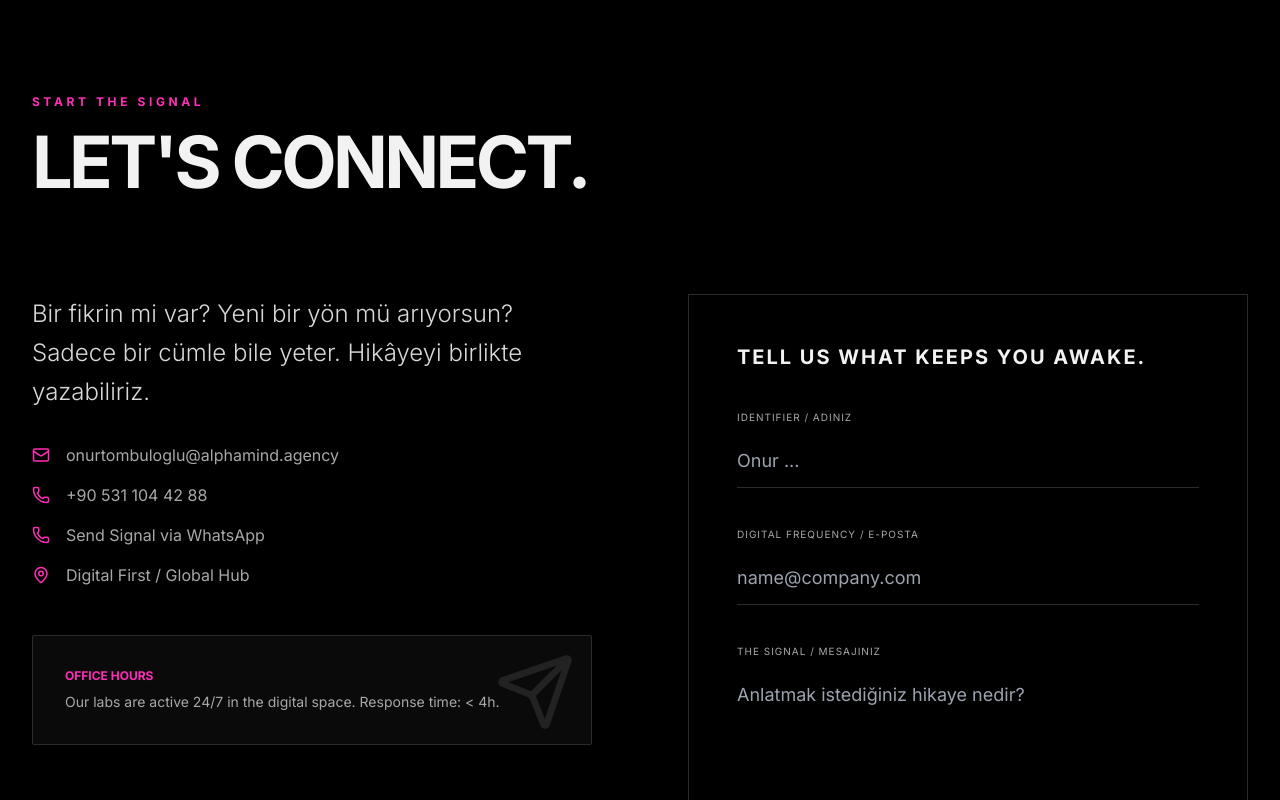
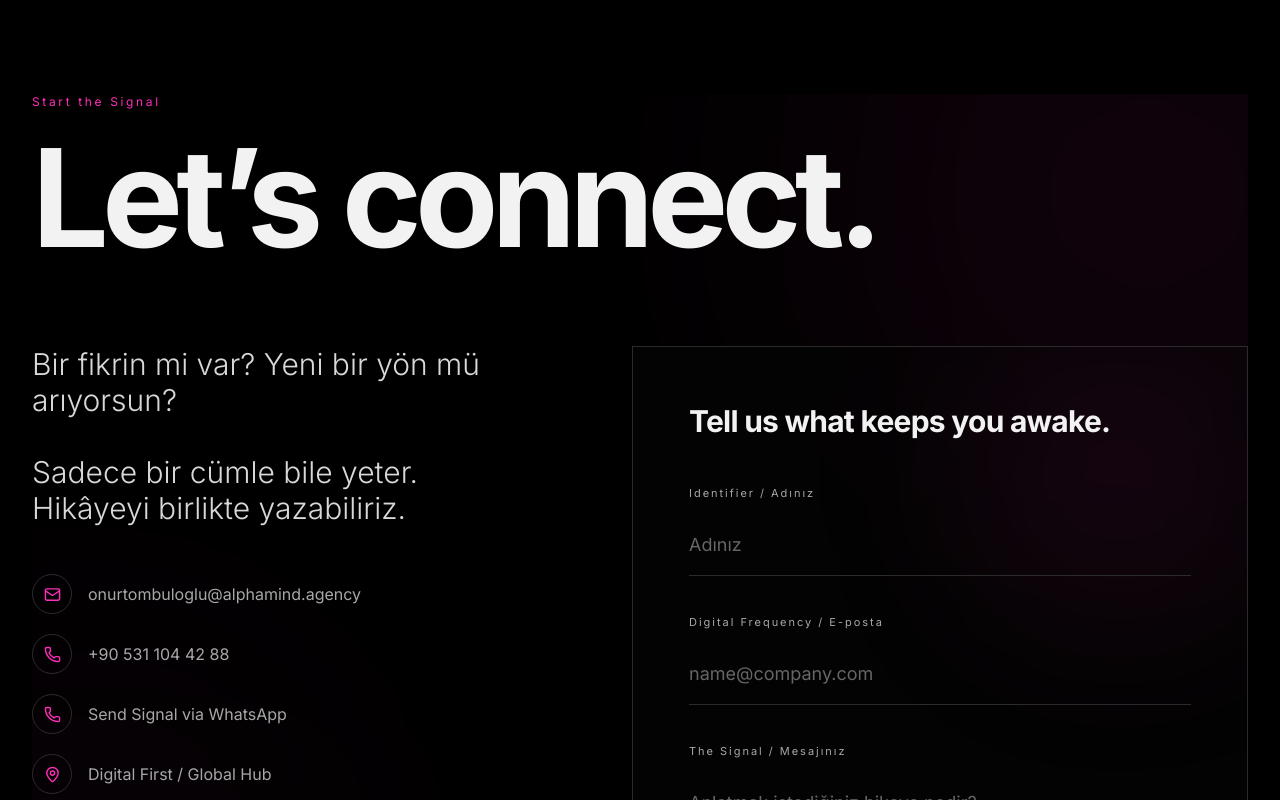
Before and after one commit to alphamindcreativeagency/alphamind-agency, a React (Vite) app: page / in a window 1280 px wide. Shown: the part 6760-7560 px from the top of the page. Built offline with nearby package versions, Linux system fonts and the light colour scheme.

Commit message:
Convert website to one page experience

```diff
--- a/views/Contact.tsx
+++ b/views/Contact.tsx
@@ -43,149 +43,160 @@ const Contact: React.FC = () => {
       }
     } catch (err) {
       alert('Transmission error.');
+    } finally {
+      setLoading(false);
     }
-
-    setLoading(false);
   };
 
   return (
-    <div className="space-y-24">
-      <section>
-        <span className="text-[#FF2EB8] text-xs font-bold uppercase tracking-[0.3em] mb-4 block">
-          START THE SIGNAL
+    <section className="relative overflow-hidden">
+      <div className="absolute -top-40 -right-40 w-[520px] h-[520px] bg-[#FF2EB8]/10 blur-[160px] rounded-full pointer-events-none" />
+      <div className="absolute bottom-0 -left-40 w-[420px] h-[420px] bg-[#FF2EB8]/5 blur-[150px] rounded-full pointer-events-none" />
+
+      <div className="relative">
+        <div className="mb-20">
+          <span className="text-[#FF2EB8] text-xs font-medium tracking-[0.22em] mb-5 block">
+            Start the Signal
           </span>
-        <h1 className="text-5xl md:text-7xl font-bold tracking-tighter">
-          LET'S CONNECT.
+
+          <h1 className="text-6xl md:text-8xl lg:text-[8.5rem] font-black tracking-tighter leading-[0.9]">
+            Let’s connect.
           </h1>
-      </section>
+        </div>
 
-      <div className="grid grid-cols-1 lg:grid-cols-2 gap-24">
-        <div className="space-y-12">
-          <div className="space-y-8">
-            <p className="text-2xl text-[#D8D8D8] font-light leading-relaxed">
-              Bir fikrin mi var? Yeni bir yön mü arıyorsun? Sadece bir cümle bile yeter.
-              Hikâyeyi birlikte yazabiliriz.
+        <div className="grid grid-cols-1 lg:grid-cols-[0.9fr_1.1fr] gap-14 lg:gap-24 items-start">
+          <motion.div
+            initial={{ opacity: 0, y: 28 }}
+            whileInView={{ opacity: 1, y: 0 }}
+            viewport={{ once: true, amount: 0.35 }}
+            transition={{ duration: 0.7, ease: 'easeOut' }}
+            className="lg:sticky lg:top-32"
+          >
+            <p className="text-2xl md:text-3xl text-[#D8D8D8] font-light leading-relaxed max-w-xl">
+              Bir fikrin mi var? Yeni bir yön mü arıyorsun?
+              <br />
+              <br />
+              Sadece bir cümle bile yeter. Hikâyeyi birlikte yazabiliriz.
             </p>
 
-            <div className="space-y-4">
-              <div className="flex items-center space-x-4 text-[#A8A8A8] group">
-                <Mail size={18} className="text-[#FF2EB8]" />
+            <div className="mt-12 space-y-5">
               <a
                 href="mailto:onurtombuloglu@alphamind.agency"
-                  className="group-hover:text-white transition-colors"
+                className="flex items-center gap-4 text-[#A8A8A8] hover:text-white transition-colors group"
               >
-                  onurtombuloglu@alphamind.agency
+                <span className="w-10 h-10 rounded-full border border-[#2B2B2B] flex items-center justify-center group-hover:border-[#FF2EB8] transition-colors">
+                  <Mail size={17} className="text-[#FF2EB8]" />
+                </span>
+                <span>onurtombuloglu@alphamind.agency</span>
               </a>
-              </div>
 
-              <div className="flex items-center space-x-4 text-[#A8A8A8] group">
-                <Phone size={18} className="text-[#FF2EB8]" />
               <a
                 href="tel:+905311044288"
-                  className="group-hover:text-white transition-colors"
+                className="flex items-center gap-4 text-[#A8A8A8] hover:text-white transition-colors group"
               >
-                  +90 531 104 42 88
+                <span className="w-10 h-10 rounded-full border border-[#2B2B2B] flex items-center justify-center group-hover:border-[#FF2EB8] transition-colors">
+                  <Phone size={17} className="text-[#FF2EB8]" />
+                </span>
+                <span>+90 531 104 42 88</span>
               </a>
-              </div>
 
-              <div className="flex items-center space-x-4 text-[#A8A8A8] group">
-                <Phone size={18} className="text-[#FF2EB8]" />
               <a
                 href="https://wa.me/905311044288?text=Merhaba%20Alphamind,%20bir%20proje%20hakkında%20görüşmek%20istiyorum."
                 target="_blank"
                 rel="noopener noreferrer"
-                  className="group-hover:text-white transition-colors"
+                className="flex items-center gap-4 text-[#A8A8A8] hover:text-white transition-colors group"
               >
-                  Send Signal via WhatsApp
+                <span className="w-10 h-10 rounded-full border border-[#2B2B2B] flex items-center justify-center group-hover:border-[#FF2EB8] transition-colors">
+                  <Phone size={17} className="text-[#FF2EB8]" />
+                </span>
+                <span>Send Signal via WhatsApp</span>
               </a>
-              </div>
 
-              <div className="flex items-center space-x-4 text-[#A8A8A8] group">
-                <MapPin size={18} className="text-[#FF2EB8]" />
-                <span className="group-hover:text-white transition-colors">
-                  Digital First / Global Hub
+              <div className="flex items-center gap-4 text-[#A8A8A8]">
+                <span className="w-10 h-10 rounded-full border border-[#2B2B2B] flex items-center justify-center">
+                  <MapPin size={17} className="text-[#FF2EB8]" />
                 </span>
+                <span>Digital First / Global Hub</span>
               </div>
             </div>
-          </div>
+          </motion.div>
 
-          <div className="p-8 border border-[#2B2B2B] bg-[#0A0A0A] rounded-sm relative overflow-hidden">
-            <div className="absolute top-0 right-0 p-4 opacity-10">
-              <Send size={80} />
-            </div>
-            <div className="relative z-10">
-              <h3 className="text-[#FF2EB8] font-bold uppercase text-xs mb-2">
-                OFFICE HOURS
-              </h3>
-              <p className="text-[#A8A8A8] text-sm">
-                Our labs are active 24/7 in the digital space. Response time: &lt; 4h.
-              </p>
-            </div>
-          </div>
-        </div>
+          <motion.div
+            initial={{ opacity: 0, y: 28 }}
+            whileInView={{ opacity: 1, y: 0 }}
+            viewport={{ once: true, amount: 0.25 }}
+            transition={{ duration: 0.7, ease: 'easeOut', delay: 0.1 }}
+            className="relative border border-[#2B2B2B] bg-[#050505]/70 p-8 md:p-12 lg:p-14 overflow-hidden"
+          >
+            <div className="absolute top-0 right-0 w-64 h-64 bg-[#FF2EB8]/10 blur-[100px] rounded-full pointer-events-none" />
 
-        <div className="p-12 border border-[#2B2B2B] relative">
-          <h3 className="text-xl font-bold uppercase mb-8 tracking-widest text-[#F2F2F2]">
-            TELL US WHAT KEEPS YOU AWAKE.
+            <div className="relative">
+              <h3 className="text-2xl md:text-3xl font-black mb-10 tracking-tight text-[#F2F2F2]">
+                Tell us what keeps you awake.
               </h3>
 
               {submitted ? (
                 <motion.div
-              initial={{ opacity: 0 }}
-              animate={{ opacity: 1 }}
-              className="h-full flex flex-col items-center justify-center text-center py-20"
+                  initial={{ opacity: 0, scale: 0.96 }}
+                  animate={{ opacity: 1, scale: 1 }}
+                  className="min-h-[420px] flex flex-col items-center justify-center text-center"
                 >
-              <div className="text-[#FF2EB8] mb-4">
-                <Send size={48} className="animate-bounce" />
+                  <div className="text-[#FF2EB8] mb-6">
+                    <Send size={52} className="animate-bounce" />
                   </div>
-              <h4 className="text-2xl font-bold mb-2">SIGNAL RECEIVED.</h4>
-              <p className="text-[#A8A8A8]">
+
+                  <h4 className="text-3xl font-black mb-3">Signal received.</h4>
+
+                  <p className="text-[#A8A8A8] max-w-md">
                     Analiz ediliyor... Ekibimiz kısa süre içinde sizinle iletişime geçecek.
                   </p>
                 </motion.div>
               ) : (
                 <form onSubmit={handleSubmit} className="space-y-8">
-              <div className="space-y-2">
-                <label className="text-[10px] uppercase tracking-widest text-[#A8A8A8]">
-                  IDENTIFIER / Adınız
+                  <div className="space-y-3">
+                    <label className="text-[11px] tracking-[0.18em] text-[#A8A8A8]">
+                      Identifier / Adınız
                     </label>
+
                     <input
                       required
                       name="name"
                       value={formData.name}
                       onChange={handleChange}
                       type="text"
-                  className="w-full bg-transparent border-b border-[#2B2B2B] py-3 focus:border-[#FF2EB8] outline-none transition-colors text-lg"
-                  placeholder="Onur ..."
+                      className="w-full bg-transparent border-b border-[#2B2B2B] py-4 focus:border-[#FF2EB8] outline-none transition-colors text-lg text-white placeholder:text-[#666]"
+                      placeholder="Adınız"
                     />
                   </div>
 
-              <div className="space-y-2">
-                <label className="text-[10px] uppercase tracking-widest text-[#A8A8A8]">
-                  DIGITAL FREQUENCY / E-posta
+                  <div className="space-y-3">
+                    <label className="text-[11px] tracking-[0.18em] text-[#A8A8A8]">
+                      Digital Frequency / E-posta
                     </label>
+
                     <input
                       required
                       name="email"
                       value={formData.email}
                       onChange={handleChange}
                       type="email"
-                  className="w-full bg-transparent border-b border-[#2B2B2B] py-3 focus:border-[#FF2EB8] outline-none transition-colors text-lg"
+                      className="w-full bg-transparent border-b border-[#2B2B2B] py-4 focus:border-[#FF2EB8] outline-none transition-colors text-lg text-white placeholder:text-[#666]"
                       placeholder="name@company.com"
                     />
                   </div>
 
-              <div className="space-y-2">
-                <label className="text-[10px] uppercase tracking-widest text-[#A8A8A8]">
-                  THE SIGNAL / Mesajınız
+                  <div className="space-y-3">
+                    <label className="text-[11px] tracking-[0.18em] text-[#A8A8A8]">
+                      The Signal / Mesajınız
                     </label>
+
                     <textarea
                       required
                       name="message"
                       value={formData.message}
                       onChange={handleChange}
-                  rows={4}
-                  className="w-full bg-transparent border-b border-[#2B2B2B] py-3 focus:border-[#FF2EB8] outline-none transition-colors text-lg resize-none"
+                      rows={5}
+                      className="w-full bg-transparent border-b border-[#2B2B2B] py-4 focus:border-[#FF2EB8] outline-none transition-colors text-lg text-white placeholder:text-[#666] resize-none"
                       placeholder="Anlatmak istediğiniz hikaye nedir?"
                     />
                   </div>
@@ -193,15 +204,17 @@ const Contact: React.FC = () => {
                   <button
                     type="submit"
                     disabled={loading}
-                className="w-full py-5 bg-[#FF2EB8] text-black font-bold uppercase tracking-[0.2em] text-sm hover:shadow-[0_0_15px_#FF2EB8] transition-all disabled:opacity-50"
+                    className="w-full mt-4 py-5 bg-[#FF2EB8] text-black font-black tracking-[0.18em] text-sm hover:shadow-[0_0_24px_rgba(255,46,184,0.45)] hover:scale-[1.01] active:scale-[0.99] transition-all disabled:opacity-50 disabled:hover:scale-100"
                   >
                     {loading ? 'TRANSMITTING...' : 'SEND SIGNAL'}
                   </button>
                 </form>
               )}
             </div>
+          </motion.div>
         </div>
       </div>
+    </section>
   );
 };
 
```
Lines whose indentation alone changed are shown as unchanged.
